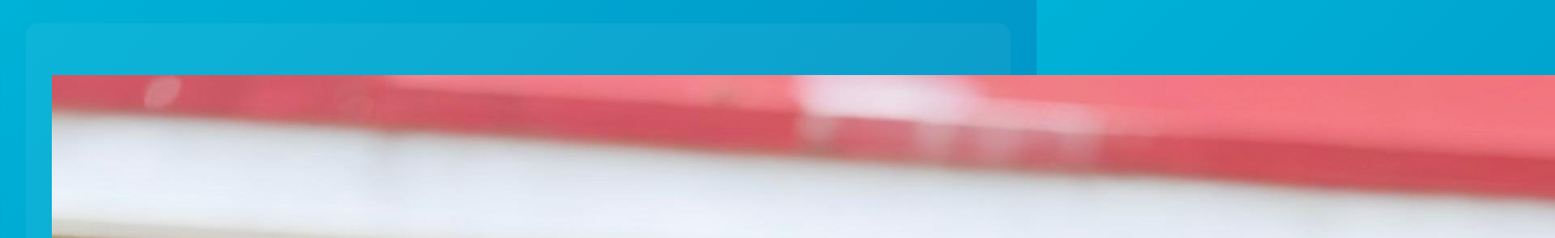
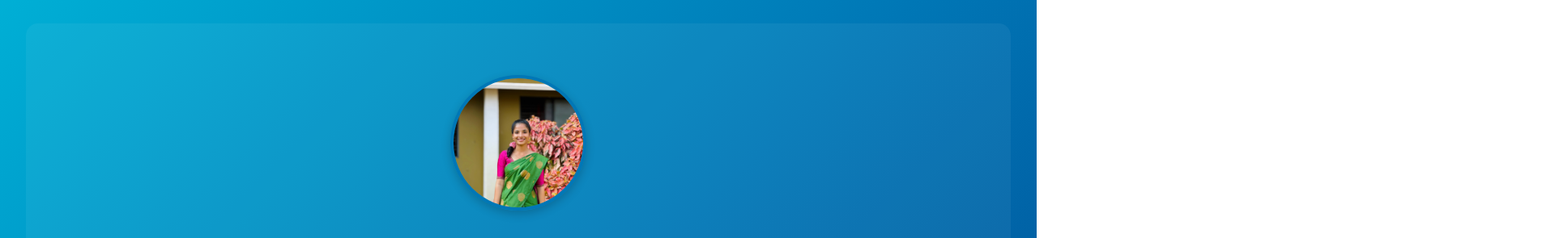
Before and after one commit to hdvibha/website, a plain HTML site: page index.html in a window 1280 px wide. Shown: the part 95-390 px from the top of the page at 81% size, 1920 px wide, since content can reach past the window. Drawn offline with nearby package versions, Linux system fonts and the light colour scheme; files whose address does not match are found by name.

Commit message:
Update styles.css

```diff
--- a/styles.css
+++ b/styles.css
@@ -55,3 +55,12 @@ footer {
   padding: 1rem;
   margin-top: 2rem;
 }
+.profile-pic {
+  width: 160px;
+  height: 160px;
+  border-radius: 50%;        /* makes it round */
+  object-fit: cover;         /* ensures image is not stretched */
+  border: 4px solid #0077b6; /* blue border */
+  margin-bottom: 1rem;       /* spacing below image */
+  box-shadow: 0 4px 12px rgba(0,0,0,0.2);
+}
```
